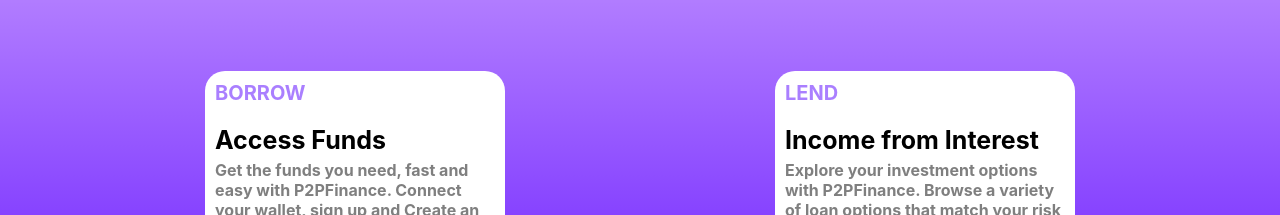
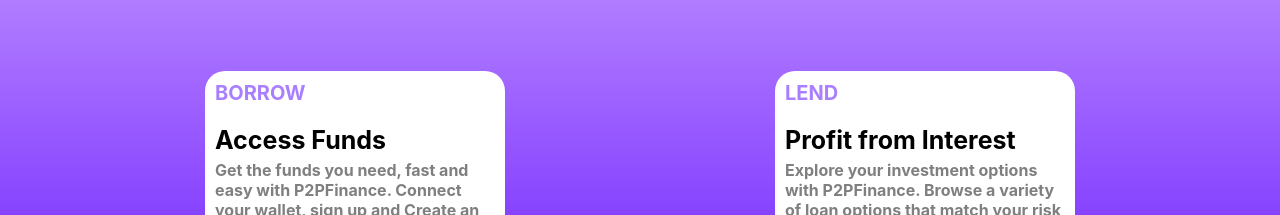
Before and after one commit to Apostrophe-Corp/P2PFinance, a React (Create React App) app: page / in a window 1280 px wide. Shown: the part 1060-1275 px from the top of the page. Built offline with nearby package versions, Linux system fonts and the light colour scheme; what @reach-sh/stdlib would draw is missing.

Commit message:
Update Landing.jsx

```diff
--- a/src/layouts/Landing.jsx
+++ b/src/layouts/Landing.jsx
@@ -111,7 +111,7 @@ const Landing = () => {
 					>
 						<div className={cf(lg.cardAction)}>Lend</div>
 						<div className={cf(s.flex, s.flex_dColumn, lg.cardPurpose)}>
-							<div className={cf(lg.cardPurposeText)}>Income from Interest</div>
+							<div className={cf(lg.cardPurposeText)}>Profit from Interest</div>
 							<div className={cf(lg.cardDescription)}>
 								Explore your investment options with P2PFinance. Browse a
 								variety of loan options that match your risk vs reward profile.
```
